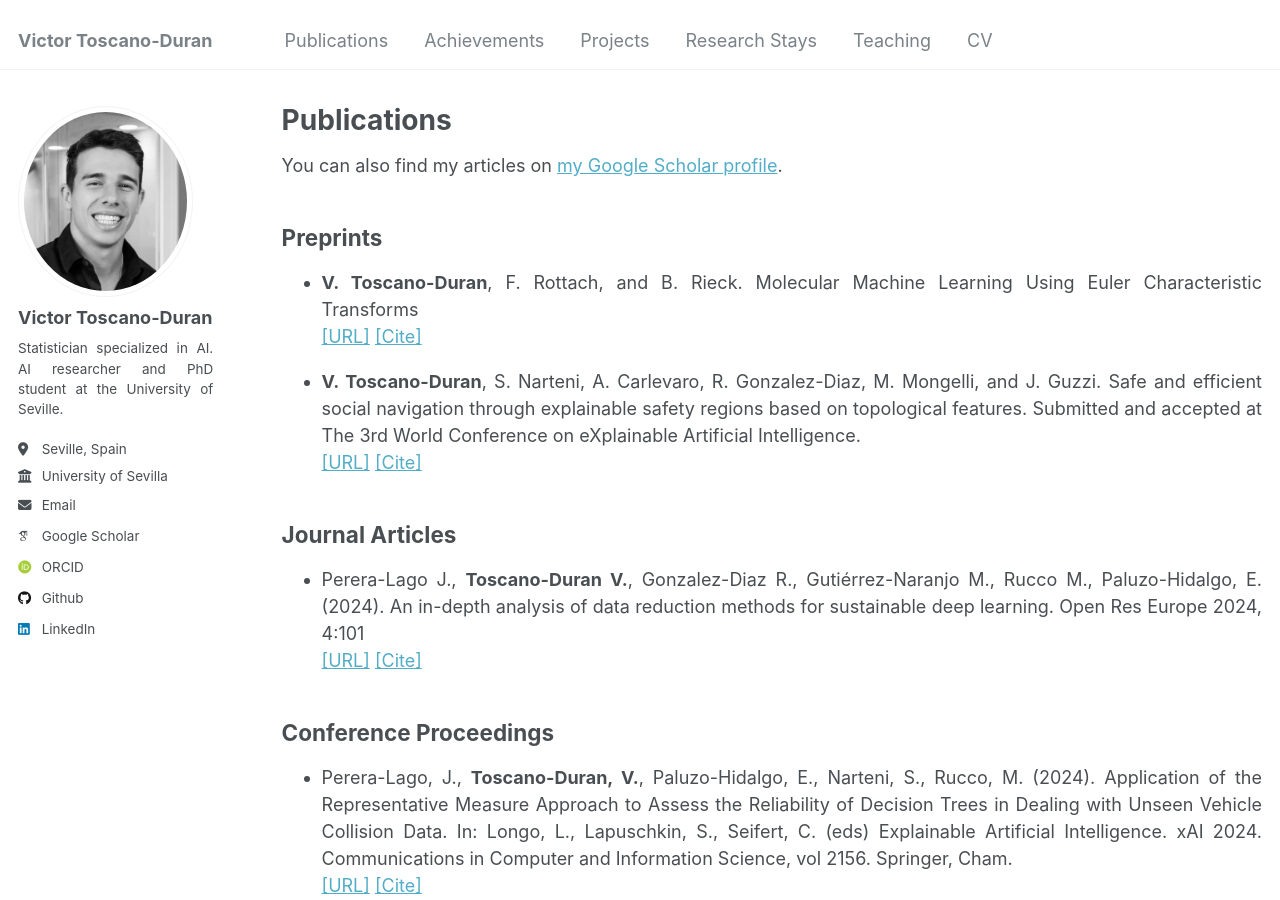
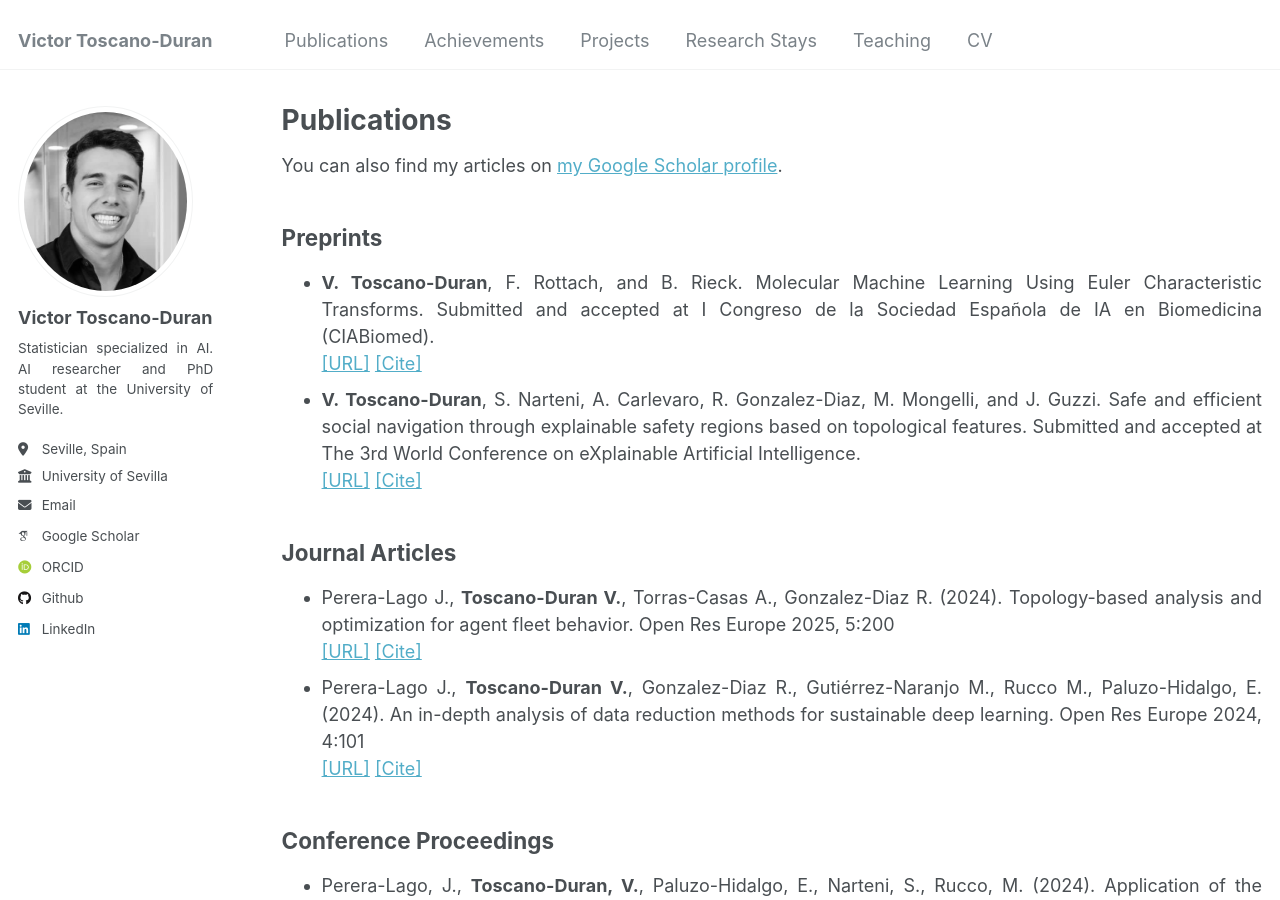
Before and after one commit to victosdur/victosdur.github.io, a Jekyll site: the page built from _pages/publications.md, in a window 1280 px wide and 900 px high. Built offline with Jekyll 4.4.1, drawn with Linux system fonts in a browser that asks for light colours; some web fonts are replaced.

Commit message:
Update publications

```diff
--- a/_pages/publications.md
+++ b/_pages/publications.md
@@ -17,12 +17,9 @@ redirect_from:
 
   <ul>
     <li>
-      <strong>V. Toscano-Duran</strong>, F. Rottach, and B. Rieck. Molecular Machine Learning Using Euler Characteristic Transforms <br>
+      <strong>V. Toscano-Duran</strong>, F. Rottach, and B. Rieck. Molecular Machine Learning Using Euler Characteristic Transforms. Submitted and accepted at I Congreso de la Sociedad Española de IA en Biomedicina (CIABiomed). <br>
       <a href="https://arxiv.org/abs/2507.03474">[URL]</a> <a href="https://victosdur.github.io/files/citations/ciabiomed2025preprint.bib">[Cite]</a>
     </li>
-  </ul>
-
-  <ul>
     <li>
       <strong>V. Toscano-Duran</strong>, S. Narteni, A. Carlevaro, R. Gonzalez-Diaz, M. Mongelli, and J. Guzzi. Safe and efficient social navigation through explainable safety regions based on topological features. Submitted and accepted at The 3rd World Conference on eXplainable Artificial Intelligence. <br>
       <a href="https://arxiv.org/abs/2503.16441">[URL]</a> <a href="https://victosdur.github.io/files/citations/xai2025preprint.bib">[Cite]</a>
@@ -32,6 +29,10 @@ redirect_from:
   <h2>Journal Articles</h2>
 
   <ul>
+    <li>
+      Perera-Lago J., <strong>Toscano-Duran V.</strong>, Torras-Casas A., Gonzalez-Diaz R. (2024). Topology-based analysis and optimization for agent fleet behavior. Open Res Europe 2025, 5:200<br>
+      <a href="https://doi.org/10.12688/openreseurope.20760.1">[URL]</a> <a href="https://victosdur.github.io/files/citations/ore2025.bib">[Cite]</a>
+    </li>
     <li>
       Perera-Lago J., <strong>Toscano-Duran V.</strong>, Gonzalez-Diaz R., Gutiérrez-Naranjo M., Rucco M., Paluzo-Hidalgo, E. (2024). An in-depth analysis of data reduction methods for sustainable deep learning. Open Res Europe 2024, 4:101<br>
       <a href="https://doi.org/10.12688/openreseurope.17554.2">[URL]</a> <a href="https://victosdur.github.io/files/citations/ore2024.bib">[Cite]</a>
```
Also changed, not shown: files/citations/ore2025.bib (added, +9 -0 lines).
